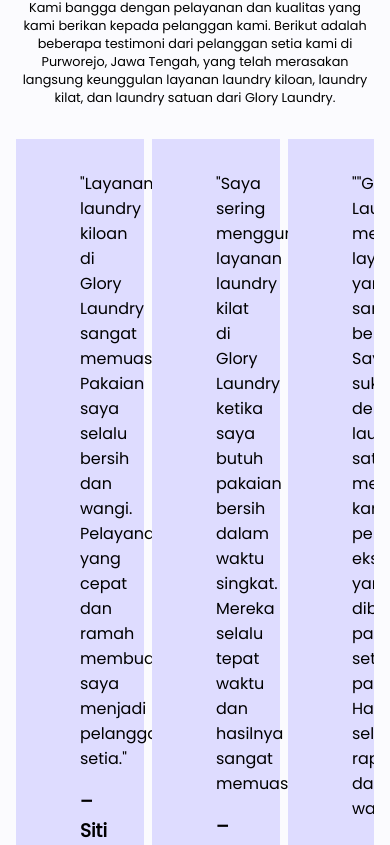
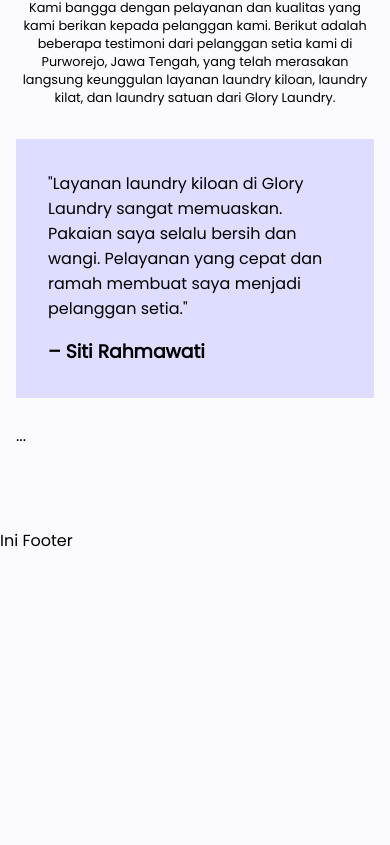
Before and after one commit to frontendaji/glorylaundry-nextjs, a Next.js app: page / in a window 390 px wide. Shown: the part 3215-4060 px from the top of the page. After the commit the page ends 3768 px from the top, so only its background shows below. Built offline with nearby package versions, Linux system fonts and the light colour scheme.

Commit message:
fix Mobile Testimoni

```diff
--- a/src/components/layanan/Layanan.module.css
+++ b/src/components/layanan/Layanan.module.css
@@ -3,7 +3,7 @@
     justify-content: center;
     align-items: center;
     flex-direction: column;
-    padding: 15rem 1rem;
+    padding: 9rem 1rem;
 }
 
 .layananText{
--- a/src/components/tentang/Tentang.module.css
+++ b/src/components/tentang/Tentang.module.css
@@ -1,5 +1,5 @@
 .tentangSection{
-    padding: 15rem 1rem;
+    padding: 9rem 1rem;
     display: flex;
     flex-direction: column;
     gap: 2rem;
--- a/src/components/testimoni/Testimoni.module.css
+++ b/src/components/testimoni/Testimoni.module.css
@@ -1,5 +1,5 @@
 .testimoniSection{
-    padding: 15rem 1rem;
+    padding: 9rem 1rem;
 }
 
 .testimoniText{
@@ -49,6 +49,10 @@
         font-size: 0.8em;
     }
 
+    .card{
+        padding: 2rem;
+    }
+
 
 }
 
--- a/src/components/testimoni/TestimoniSection.js
+++ b/src/components/testimoni/TestimoniSection.js
@@ -14,9 +14,27 @@
             <Swiper
                 spaceBetween={50}
                 slidesPerView={3}
+                breakpoints={{
+                    320: {  // untuk layar mobile dengan lebar 320px atau lebih besar
+                        slidesPerView: 1,
+                        spaceBetween: 10
+                    },
+                    640: {  // untuk layar mobile dengan lebar 640px atau lebih besar
+                        slidesPerView: 1,
+                        spaceBetween: 20
+                    },
+                    768: {  // untuk layar tablet dengan lebar 768px atau lebih besar
+                        slidesPerView: 2,
+                        spaceBetween: 30
+                    },
+                    1024: {  // untuk layar desktop dengan lebar 1024px atau lebih besar
+                        slidesPerView: 3,
+                        spaceBetween: 40
+                    },
+                }}
                 onSlideChange={() => console.log('slide change')}
                 onSwiper={(swiper) => console.log(swiper)}
-                >
+            >
                 <SwiperSlide>
                     <div className={Styles.card}>
                         <p>"Layanan laundry kiloan di Glory Laundry sangat memuaskan. Pakaian saya selalu bersih dan wangi. Pelayanan yang cepat dan ramah membuat saya menjadi pelanggan setia."</p>
```
